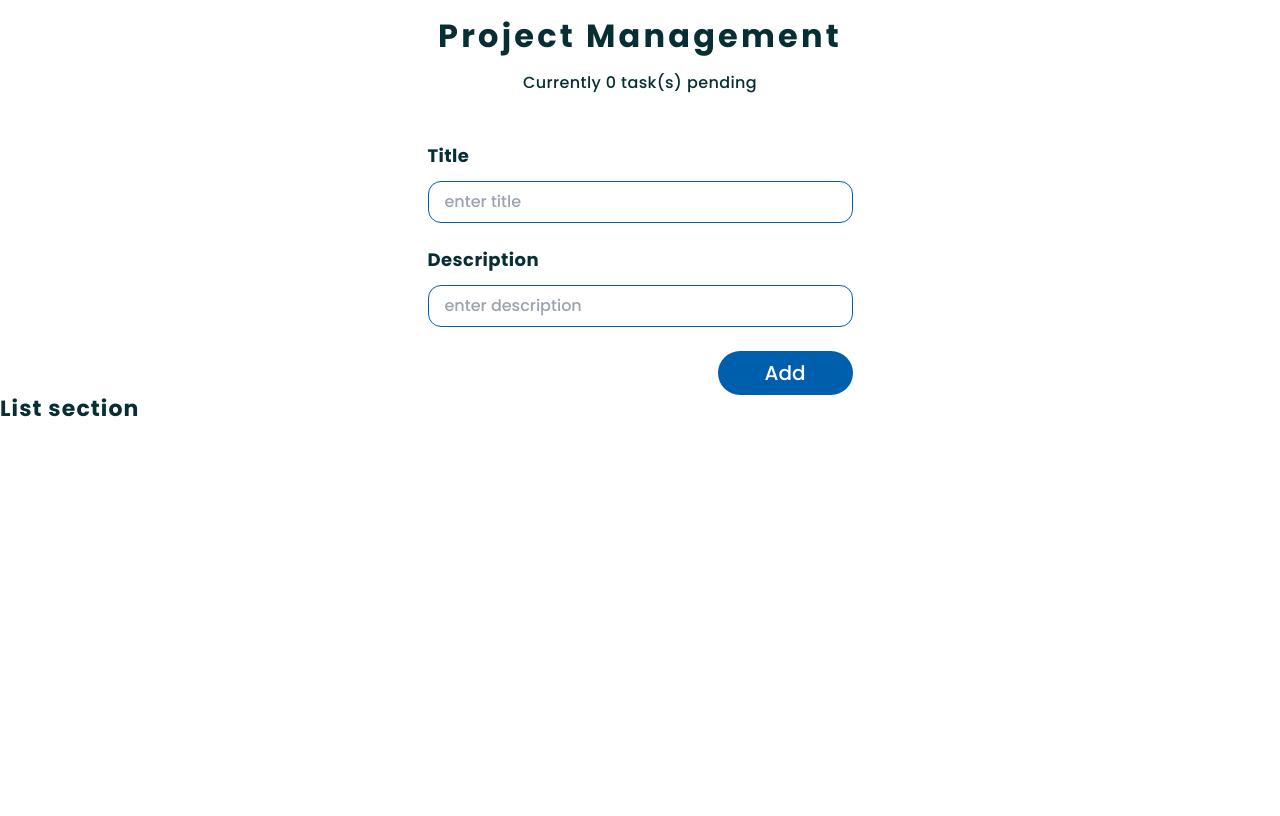
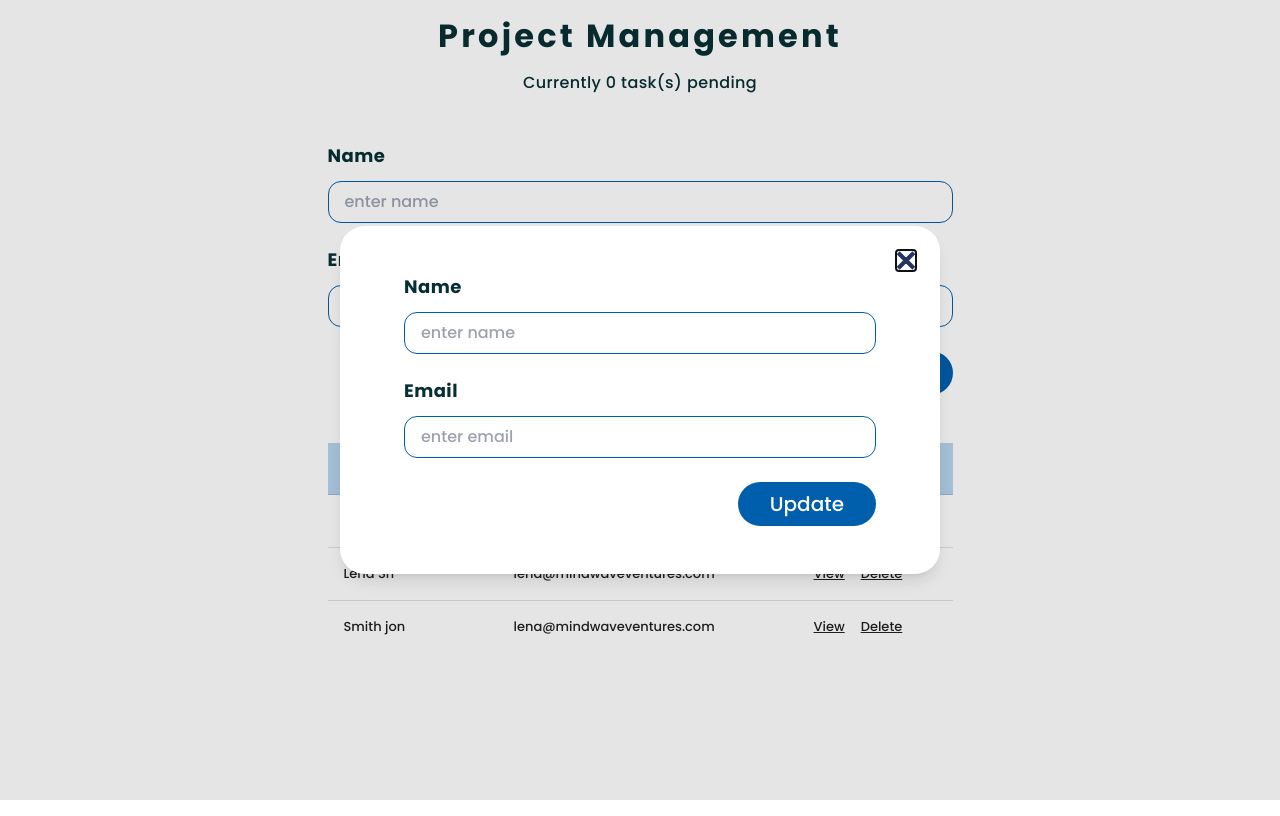
Before and after one commit to Sezhian-7/library, a React (Create React App) app: page /dashboard in a window 1280 px wide. Built offline with nearby package versions, Linux system fonts and the light colour scheme.

Commit message:
dialog popup

```diff
--- a/package.json
+++ b/package.json
@@ -13,6 +13,7 @@
     "axios": "^1.6.2",
     "formik": "^2.4.5",
     "react": "^18.2.0",
+    "react-data-table-component": "^7.5.4",
     "react-dom": "^18.2.0",
     "react-router-dom": "^6.18.0",
     "react-scripts": "5.0.1",
--- /dev/null
+++ b/src/components/DialogPopup/DialogPopup.tsx
@@ -0,0 +1,83 @@
+import React, { useEffect, useRef } from 'react';
+
+import { ReactComponent as PopupClose } from '../../assets/svg/Closebutton.svg';
+import "../styles/DialogPopup.css";
+
+
+interface DialogPopupProps {
+    PopupSize?: 'sm' | 'md' | 'lg';
+    showIcon?: boolean;
+    open?: any;
+    children?: any;
+    closeOnOutsideClick: any;
+    onRequestClose: any;
+
+}
+
+export const DialogPopup: React.FC<DialogPopupProps> = (
+    {
+        PopupSize,
+        showIcon,
+        open,
+        children,
+        onRequestClose
+    }) => {
+    const dialogRef = useRef<any>(null);
+    const lastActiveElement = useRef<any>(null);
+
+    useEffect(() => {
+        const dialogNode = dialogRef.current;
+        if (open) {
+            lastActiveElement.current = document.activeElement;
+            dialogNode.showModal();
+            // Find all focusable children
+            const focusableElementsString =
+                'a[href], area[href], input:not([disabled]), select:not([disabled]), textarea:not([disabled]), button:not([disabled]), iframe, object, embed, [tabindex="0"], [contenteditable]';
+
+            let focusableElements = dialogNode.querySelectorAll(
+                focusableElementsString
+            );
+            focusableElements = Array.prototype.slice.call(focusableElements);
+            const firstTabStop = focusableElements[0];
+            const lastTabStop = focusableElements[focusableElements.length - 1];
+        } else {
+            dialogNode.close();
+            if (
+                lastActiveElement &&
+                lastActiveElement.current &&
+                lastActiveElement.current !== null
+            ) {
+                lastActiveElement.current.focus();
+            }
+        }
+        // }
+    }, [open]);
+
+
+    return (
+        <dialog ref={dialogRef} >
+            <div className='popup-wrapper'>
+                <div className={`popup-card ${PopupSize}`}>
+                    {showIcon && (
+                        <div className='popup-card-close'>
+                            <button
+                                className={`cursor-pointer}`}
+                                type='button'
+                                onClick={() => {
+                                    onRequestClose()
+                                }
+                                }
+                            >
+                                <PopupClose />
+                                <span className='sr-only'>popup</span>
+                            </button>
+                        </div>
+                    )}
+                    <div className='popup-card-content'>
+                        {open && <div className='popup-body'>{children}</div>}
+                    </div>
+                </div>
+            </div>
+        </dialog>
+    );
+}
--- /dev/null
+++ b/src/components/customDataTable/CustomDataTable.tsx
@@ -0,0 +1,104 @@
+import React, { useState } from 'react';
+
+import DataTable from "react-data-table-component";
+import "../styles/customDataTable.css";
+import { DialogPopup } from '../DialogPopup/DialogPopup';
+import { InputBox } from '../forms/InputBox';
+import { Button } from '../button/Button';
+
+interface CustomDataTableProps {
+    userList?: any;
+
+}
+
+export const CustomDataTable: React.FC<CustomDataTableProps> = ({ userList }) => {
+    const [dialogOpen, setDialogOpen] = useState(true);
+
+    const columns = [
+        {
+            name: "Name",
+            width: "170px",
+            selector: (row: any) => row.firstName + " " + row.lastName,
+            cell: (row: any) => (
+                <div tabIndex={0}>
+                    {row && row.firstName + " " + row.lastName ? (row.firstName + " " + row.lastName) : ''}
+                </div>
+            ),
+        },
+        {
+            name: "Email",
+            width: "300px",
+            selector: (row: any) => row.email,
+            cell: (row: any) => (
+                <div tabIndex={0}>
+                    {row && row.email ? (row.email) : ''}
+                </div>
+            ),
+        },
+        {
+            name: "Action",
+            width: "150px",
+            cell: (row: any) => (
+                <>
+                    <span className="underline cursor-pointer">
+                        <div onClick={() => {
+                            setDialogOpen(true);
+                        }}> View</div>
+                    </span>
+                    <span className="underline cursor-pointer ml-4">
+                        <div onClick={() => {
+                        }}> Delete</div>
+                    </span>
+                </>
+
+            ),
+        },
+    ];
+
+    return (
+
+        <>
+            <div className="dashboar-action">
+                <DataTable columns={columns} data={userList} />
+            </div>
+
+            <DialogPopup
+                open={dialogOpen}
+                showIcon
+                PopupSize="md"
+                closeOnOutsideClick
+                onRequestClose={() => {
+                    setDialogOpen(!dialogOpen);
+                }}
+            >
+                <div>
+
+                    <InputBox
+                        type="text"
+                        placeholder="enter name"
+                        id="name"
+                        name="name"
+                        label='Name'
+                    />
+                    <br />
+                    <InputBox
+                        type="text"
+                        placeholder="enter email"
+                        id="email"
+                        name="email"
+                        label='Email'
+                    />
+                    <br />
+                    <div className=' text-right'>
+                        <Button
+                            btntype="button"
+                            text="Update"
+                            addClass="primary-btn"
+                        />
+                    </div>
+                </div>
+
+            </DialogPopup>
+        </>
+    );
+}
--- /dev/null
+++ b/src/components/styles/DialogPopup.css
@@ -0,0 +1,103 @@
+dialog {
+    margin: auto;
+    border-width: initial;
+    border-style: none;
+    border-color: initial;
+    border-image: initial;
+    padding: 0em;
+    place-content: center;
+    background: transparent;
+  }
+
+  .backdrop {
+    position: fixed;
+    top: 0px;
+    right: 0px;
+    bottom: 0px;
+    left: 0px;
+    z-index: 1;
+    backdrop-filter: blur(2px);
+  }
+
+  dialog {
+    background-color: rgb(255, 255, 255);
+  }
+  dialog[open]:not(:focus-within) {
+    background-color: rgb(255, 255, 254);
+    transition: background-color 0.01s ease;
+  }
+
+
+
+
+
+
+  /*Popup card*/
+.popup-wrapper {
+    @apply fixed w-full  flex items-center justify-center top-0 left-0;
+    z-index: 9999;
+    min-height: 100%;
+  }
+  .popup-wrapper.hide {
+    @apply hidden;
+  }
+
+  .popup-card {
+    @apply relative mx-auto bg-white rounded-[25px] shadow-lg z-10;
+    max-width: 600px;
+    width: 90%;
+  }
+  @media (max-width: 576px) {
+    .popup-card {
+      text-align: left;
+    }
+  }
+  .popup-card h2 {
+    @apply text-lg font-bold uppercase   mb-4;
+  }
+  .popup-card p {
+    @apply text-base ;
+  }
+  .popup-card-content {
+    @apply mx-auto;
+    max-width: 1100px;
+  }
+  /* .popup-card-content::-webkit-scrollbar {
+    display: none;
+  } */
+  .popup-card-content .btn.outlined {
+    @apply  text-white uppercase border-card-100  w-full;
+    max-width: 220px;
+  }
+  .popup-card-close {
+    @apply absolute top-[1.5rem] right-[1.5rem];
+  }
+  .popup-card-circle {
+    @apply flex items-center justify-center rounded-full cursor-pointer p-1.5;
+  }
+  .popup-scroll-hide {
+    @apply overflow-hidden;
+  }
+  .popup-card.md {
+    max-width: 600px;
+    width: 90%;
+  }
+  .popup-card.lg {
+    max-width: 1100px;
+    width: 90%;
+  }
+
+
+
+
+
+  .popup-body {
+    @apply px-16 py-8 my-4;
+    max-height: calc(100vh - 140px);
+    min-height: 250px;
+  }
+  @media (max-width: 800px) {
+    .popup-body {
+      max-height: calc(100vh - 140px);
+    }
+  }
--- /dev/null
+++ b/src/components/styles/customDataTable.css
@@ -0,0 +1,49 @@
+.action-view {
+    @apply text-font-blue font-bold;
+  }
+  .rdt_TableHeadRow {
+    @apply font-medium bg-accordion-primary !important;
+  }
+  .fd-overview .rdt_TableRow {
+    @apply border-0 items-start !important;
+  }
+  .view-btn {
+    @apply p-0;
+  }
+  .view-btn-margin {
+    @apply mb-3;
+  }
+  .rdt_TableCol:first-child {
+    @apply pl-4 !important;
+  }
+  .rdt_TableCell {
+    @apply py-4 px-4 !important;
+  }
+  .rdt_TableCol:last-child {
+    @apply justify-start;
+  }
+  /* .rdt_TableCol:last-child .rdt_TableCol_Sortable {
+  @apply ml-12;
+  } */
+  .rdt_TableCell:last-child {
+    @apply justify-start;
+  }
+  .rdt_TableCell div:first-child {
+    @apply whitespace-normal !important;
+  }
+  .dashboar-action .rdt_TableCol:last-child .rdt_TableCol_Sortable {
+    @apply ml-0 !important;
+  }
+  .dashboar-action{
+   @apply w-full;
+  }
+  .fd-overview .rdt_TableCol:last-child {
+    @apply justify-center;
+
+  }
+  .clinic-overview .rdt_TableCol:last-child {
+    @apply justify-start;
+  }
+  .clinic-overview .rdt_TableRow {
+    @apply border-0 items-start !important;
+  }
--- a/src/pages/MemberDashboard.tsx
+++ b/src/pages/MemberDashboard.tsx
@@ -1,15 +1,17 @@
-import React from 'react'
+import React from 'react';
 import MemberLayout from '../components/layout/MemberLayout';
 import { InputBox } from '../components/forms/InputBox';
 import { useFormik } from "formik";
 import * as Yup from "yup";
 import { Button } from '../components/button/Button';
+import { CustomDataTable } from '../components/customDataTable/CustomDataTable';
 
 interface MemberDashboardProps {
 
 }
 
 export const MemberDashboard: React.FC<MemberDashboardProps> = () => {
+
     const defaultFormVal: any = {
         title: "",
         description: "",
@@ -30,26 +32,48 @@ export const MemberDashboard: React.FC<MemberDashboardProps> = () => {
         },
     });
 
+    const particiantUser = [{
+        id: 1,
+        firstName: "Sabapathi",
+        lastName: "S",
+        email: "sabapathi@mindwaveventures.com"
+    },
+    {
+        id: 2,
+        firstName: "Lena",
+        lastName: "Sri",
+        email: "lena@mindwaveventures.com"
+    },
+    {
+        id: 3,
+        firstName: "Smith",
+        lastName: "jon",
+        email: "lena@mindwaveventures.com"
+    }
+    ];
+
     return (
         <MemberLayout>
+            <main>
+
                 <section>
                     <div className="main-section">
                         <div className="block-center">
                             <br /><br />
                             <InputBox
                                 type="text"
-                            placeholder="enter title"
-                            id="title"
-                            name="title"
-                            label='Title'
+                                placeholder="enter name"
+                                id="name"
+                                name="name"
+                                label='Name'
                             />
                             <br />
                             <InputBox
                                 type="text"
-                            placeholder="enter description"
-                            id="description"
-                            name="description"
-                            label='Description'
+                                placeholder="enter email"
+                                id="email"
+                                name="email"
+                                label='Email'
                             />
                             <br />
                             <div className=' text-right'>
@@ -62,10 +86,11 @@ export const MemberDashboard: React.FC<MemberDashboardProps> = () => {
                         </div>
                     </div>
                 </section >
-
-            <section>
-                <h3> List section</h3>
+                <br /><br />
+                <section className='block-center'>
+                    <CustomDataTable userList={particiantUser} />
                 </section>
+            </main>
         </MemberLayout >
 
     );
--- a/src/routes/index.tsx
+++ b/src/routes/index.tsx
@@ -9,7 +9,7 @@ interface indexProps {
 
 }
 
-const AppRoute: React.FC<indexProps> = ({ }) => {
+const AppRoute: React.FC<indexProps> = () => {
     return (
         <BrowserRouter>
             <Routes>
--- a/src/styles/globalStyles.css
+++ b/src/styles/globalStyles.css
@@ -3,5 +3,5 @@
 }
 
 .block-center {
-    @apply max-w-[425px] m-auto w-[85%] xmd:w-[90%];
+    @apply max-w-[625px] m-auto w-[85%] xmd:w-[90%];
 }
```
Also changed, not shown: src/assets/svg/Closebutton.svg (added). Lines whose indentation alone changed are shown as unchanged.
